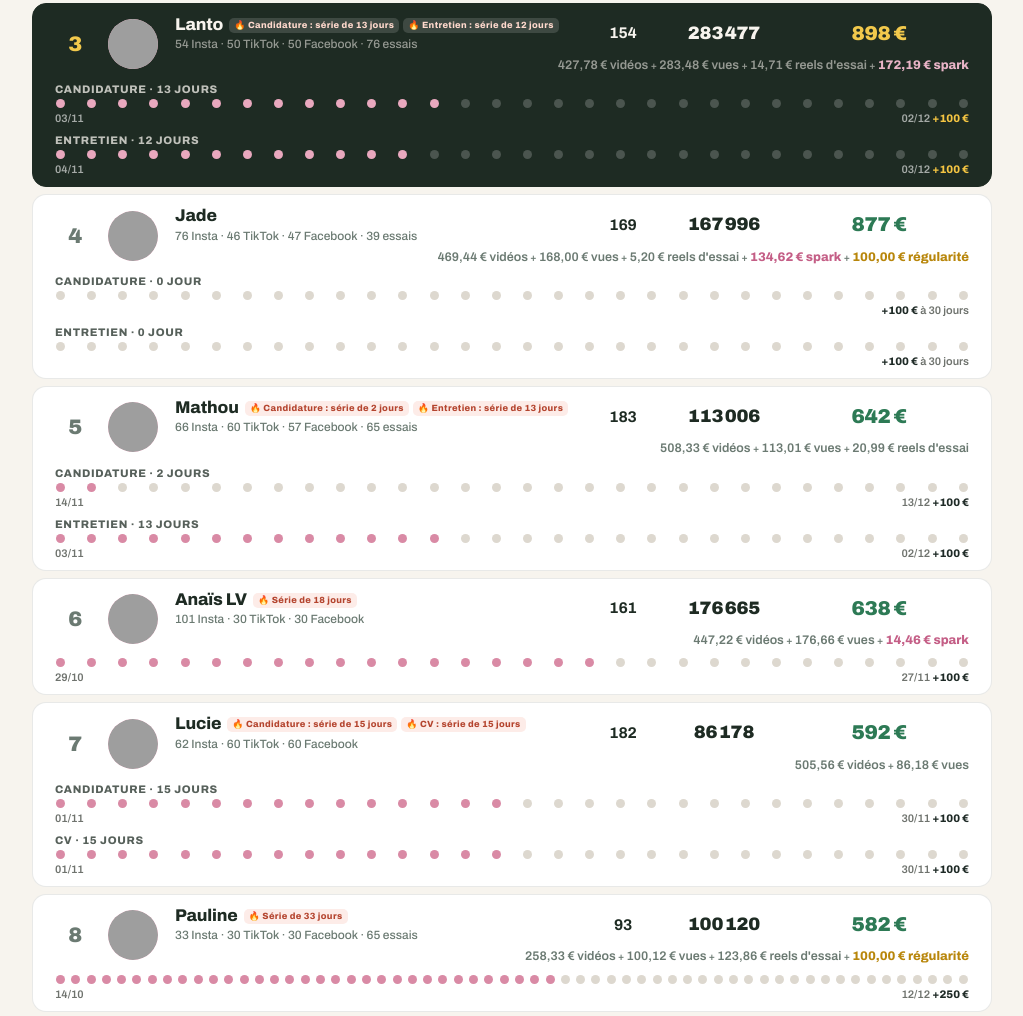
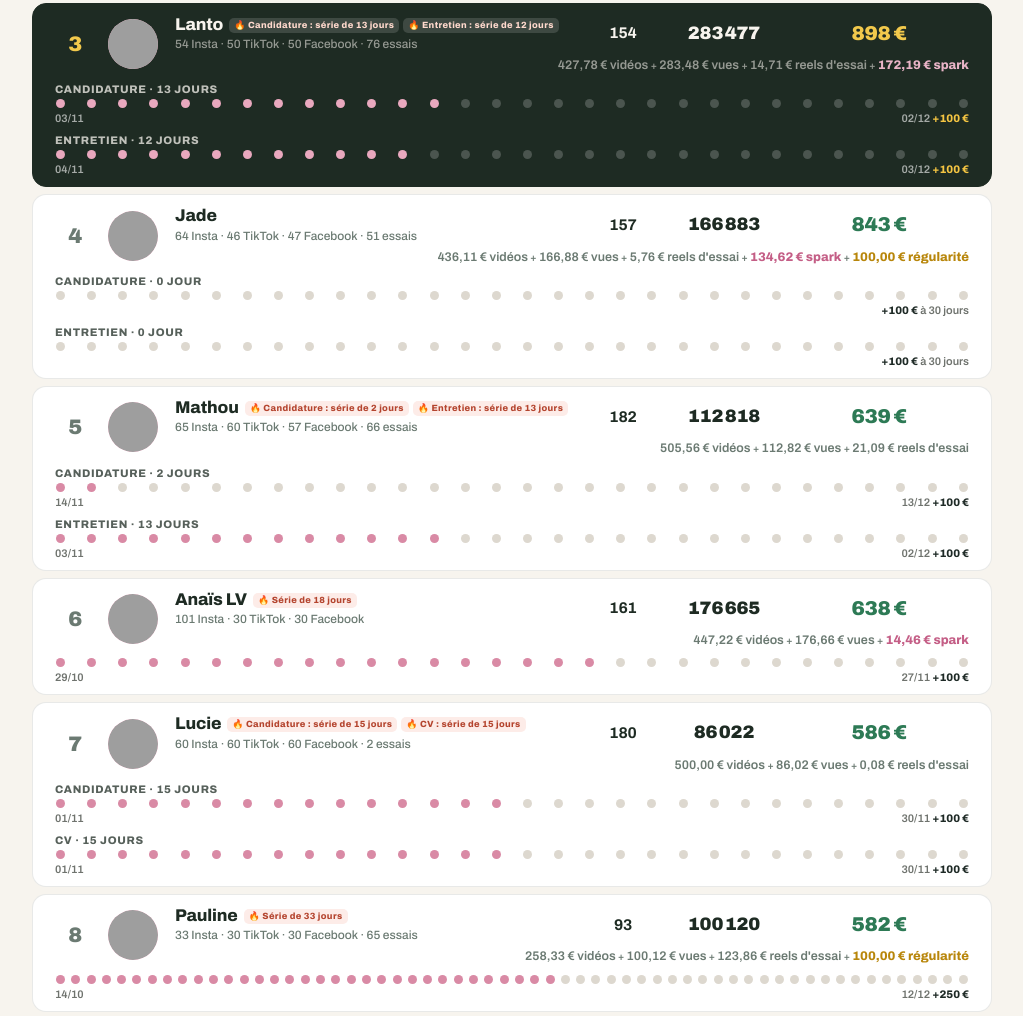
Before and after one commit to creator-ugc/creator-ugc.github.io, a plain HTML site: page novembre/index.html in a window 1280 px wide. Shown: the part 742-1758 px from the top of the page, without its empty margins (128-1151 px from the left). Drawn offline with Linux system fonts and the light colour scheme; grey boxes are pictures that could not be loaded.

Commit message:
Classements du 16/11/2026

```diff
--- a/novembre/index.html
+++ b/novembre/index.html
@@ -243,9 +243,9 @@
     <h1>Le classement<br><em>du mois de novembre</em></h1>
     <div class="period">Du 1<sup>er</sup> au 15 novembre · relevé du 16/11</div>
     <div class="totals">
-      <div><div class="tot-n">3 562 584</div><div class="tot-l">vues générées</div></div>
-      <div><div class="tot-n">2 524</div><div class="tot-l">vidéos publiées</div></div>
-      <div><div class="tot-n">12 372 €</div><div class="tot-l">redistribués</div></div>
+      <div><div class="tot-n">3 561 127</div><div class="tot-l">vues générées</div></div>
+      <div><div class="tot-n">2 509</div><div class="tot-l">vidéos publiées</div></div>
+      <div><div class="tot-n">12 330 €</div><div class="tot-l">redistribués</div></div>
     </div>
   </div>
   <div class="colhead">
@@ -282,20 +282,20 @@
   <div class="row">
     <div class="rank">4</div>
     <div class="ava">J<span class="ph" style="background-image:url(https://static.metricool.com/brand-logo/202609/7045218-file-12549096488021882369.jpeg)"></span></div>
-    <div class="who"><div class="name">Jade<span class="badges"></span></div><div class="sub">76 Insta · 46 TikTok · 47 Facebook · 39 essais</div></div>
-    <div class="cell c-vid"><span class="lbl">Vidéos</span><span class="num">169</span></div>
-    <div class="cell c-vue"><span class="lbl">Vues</span><span class="num views">167 996</span></div>
-    <div class="cell c-eur"><span class="lbl">Gains</span><span class="euro">877 €</span></div>
-    <div class="brk"><span class="n">469,44 € vidéos</span> + <span class="n">168,00 € vues</span> + <span class="n">5,20 € reels d'essai</span> + <span class="n s">134,62 € spark</span> + <span class="n p">100,00 € régularité</span></div>
+    <div class="who"><div class="name">Jade<span class="badges"></span></div><div class="sub">64 Insta · 46 TikTok · 47 Facebook · 51 essais</div></div>
+    <div class="cell c-vid"><span class="lbl">Vidéos</span><span class="num">157</span></div>
+    <div class="cell c-vue"><span class="lbl">Vues</span><span class="num views">166 883</span></div>
+    <div class="cell c-eur"><span class="lbl">Gains</span><span class="euro">843 €</span></div>
+    <div class="brk"><span class="n">436,11 € vidéos</span> + <span class="n">166,88 € vues</span> + <span class="n">5,76 € reels d'essai</span> + <span class="n s">134,62 € spark</span> + <span class="n p">100,00 € régularité</span></div>
 <div class="goal"><div style="font-size:11px;font-weight:800;letter-spacing:.06em;text-transform:uppercase;margin:0 0 4px;opacity:.75">Candidature · 0 jour</div><div class="dots"><i></i><i></i><i></i><i></i><i></i><i></i><i></i><i></i><i></i><i></i><i></i><i></i><i></i><i></i><i></i><i></i><i></i><i></i><i></i><i></i><i></i><i></i><i></i><i></i><i></i><i></i><i></i><i></i><i></i><i></i></div><div class="dlbl"><span class="dg"></span><span class="dd"><b>+100&nbsp;€</b> à 30 jours</span></div></div><div class="goal"><div style="font-size:11px;font-weight:800;letter-spacing:.06em;text-transform:uppercase;margin:0 0 4px;opacity:.75">Entretien · 0 jour</div><div class="dots"><i></i><i></i><i></i><i></i><i></i><i></i><i></i><i></i><i></i><i></i><i></i><i></i><i></i><i></i><i></i><i></i><i></i><i></i><i></i><i></i><i></i><i></i><i></i><i></i><i></i><i></i><i></i><i></i><i></i><i></i></div><div class="dlbl"><span class="dg"></span><span class="dd"><b>+100&nbsp;€</b> à 30 jours</span></div></div>  </div>
   <div class="row">
     <div class="rank">5</div>
     <div class="ava">M<span class="ph" style="background-image:url(https://static.metricool.com/brand-logo/202609/7072804-file-6979803115867789773.jpeg)"></span></div>
-    <div class="who"><div class="name">Mathou<span class="badges"><span class="b bf">🔥 Candidature : série de 2 jours</span><span class="b bf">🔥 Entretien : série de 13 jours</span></span></div><div class="sub">66 Insta · 60 TikTok · 57 Facebook · 65 essais</div></div>
-    <div class="cell c-vid"><span class="lbl">Vidéos</span><span class="num">183</span></div>
-    <div class="cell c-vue"><span class="lbl">Vues</span><span class="num views">113 006</span></div>
-    <div class="cell c-eur"><span class="lbl">Gains</span><span class="euro">642 €</span></div>
-    <div class="brk"><span class="n">508,33 € vidéos</span> + <span class="n">113,01 € vues</span> + <span class="n">20,99 € reels d'essai</span></div>
+    <div class="who"><div class="name">Mathou<span class="badges"><span class="b bf">🔥 Candidature : série de 2 jours</span><span class="b bf">🔥 Entretien : série de 13 jours</span></span></div><div class="sub">65 Insta · 60 TikTok · 57 Facebook · 66 essais</div></div>
+    <div class="cell c-vid"><span class="lbl">Vidéos</span><span class="num">182</span></div>
+    <div class="cell c-vue"><span class="lbl">Vues</span><span class="num views">112 818</span></div>
+    <div class="cell c-eur"><span class="lbl">Gains</span><span class="euro">639 €</span></div>
+    <div class="brk"><span class="n">505,56 € vidéos</span> + <span class="n">112,82 € vues</span> + <span class="n">21,09 € reels d'essai</span></div>
 <div class="goal"><div style="font-size:11px;font-weight:800;letter-spacing:.06em;text-transform:uppercase;margin:0 0 4px;opacity:.75">Candidature · 2 jours</div><div class="dots"><i class="on"></i><i class="on"></i><i></i><i></i><i></i><i></i><i></i><i></i><i></i><i></i><i></i><i></i><i></i><i></i><i></i><i></i><i></i><i></i><i></i><i></i><i></i><i></i><i></i><i></i><i></i><i></i><i></i><i></i><i></i><i></i></div><div class="dlbl"><span class="dg">14/11</span><span class="dd">13/12 <b>+100&nbsp;€</b></span></div></div><div class="goal"><div style="font-size:11px;font-weight:800;letter-spacing:.06em;text-transform:uppercase;margin:0 0 4px;opacity:.75">Entretien · 13 jours</div><div class="dots"><i class="on"></i><i class="on"></i><i class="on"></i><i class="on"></i><i class="on"></i><i class="on"></i><i class="on"></i><i class="on"></i><i class="on"></i><i class="on"></i><i class="on"></i><i class="on"></i><i class="on"></i><i></i><i></i><i></i><i></i><i></i><i></i><i></i><i></i><i></i><i></i><i></i><i></i><i></i><i></i><i></i><i></i><i></i></div><div class="dlbl"><span class="dg">03/11</span><span class="dd">02/12 <b>+100&nbsp;€</b></span></div></div>  </div>
   <div class="row">
     <div class="rank">6</div>
@@ -309,11 +309,11 @@
   <div class="row">
     <div class="rank">7</div>
     <div class="ava">L<span class="ph" style="background-image:url(https://static.metricool.com/brand-logo/202610/7706045-file-17700502164743337156.jpg)"></span></div>
-    <div class="who"><div class="name">Lucie<span class="badges"><span class="b bf">🔥 Candidature : série de 15 jours</span><span class="b bf">🔥 CV : série de 15 jours</span></span></div><div class="sub">62 Insta · 60 TikTok · 60 Facebook</div></div>
-    <div class="cell c-vid"><span class="lbl">Vidéos</span><span class="num">182</span></div>
-    <div class="cell c-vue"><span class="lbl">Vues</span><span class="num views">86 178</span></div>
-    <div class="cell c-eur"><span class="lbl">Gains</span><span class="euro">592 €</span></div>
-    <div class="brk"><span class="n">505,56 € vidéos</span> + <span class="n">86,18 € vues</span></div>
+    <div class="who"><div class="name">Lucie<span class="badges"><span class="b bf">🔥 Candidature : série de 15 jours</span><span class="b bf">🔥 CV : série de 15 jours</span></span></div><div class="sub">60 Insta · 60 TikTok · 60 Facebook · 2 essais</div></div>
+    <div class="cell c-vid"><span class="lbl">Vidéos</span><span class="num">180</span></div>
+    <div class="cell c-vue"><span class="lbl">Vues</span><span class="num views">86 022</span></div>
+    <div class="cell c-eur"><span class="lbl">Gains</span><span class="euro">586 €</span></div>
+    <div class="brk"><span class="n">500,00 € vidéos</span> + <span class="n">86,02 € vues</span> + <span class="n">0,08 € reels d'essai</span></div>
 <div class="goal"><div style="font-size:11px;font-weight:800;letter-spacing:.06em;text-transform:uppercase;margin:0 0 4px;opacity:.75">Candidature · 15 jours</div><div class="dots"><i class="on"></i><i class="on"></i><i class="on"></i><i class="on"></i><i class="on"></i><i class="on"></i><i class="on"></i><i class="on"></i><i class="on"></i><i class="on"></i><i class="on"></i><i class="on"></i><i class="on"></i><i class="on"></i><i class="on"></i><i></i><i></i><i></i><i></i><i></i><i></i><i></i><i></i><i></i><i></i><i></i><i></i><i></i><i></i><i></i></div><div class="dlbl"><span class="dg">01/11</span><span class="dd">30/11 <b>+100&nbsp;€</b></span></div></div><div class="goal"><div style="font-size:11px;font-weight:800;letter-spacing:.06em;text-transform:uppercase;margin:0 0 4px;opacity:.75">CV · 15 jours</div><div class="dots"><i class="on"></i><i class="on"></i><i class="on"></i><i class="on"></i><i class="on"></i><i class="on"></i><i class="on"></i><i class="on"></i><i class="on"></i><i class="on"></i><i class="on"></i><i class="on"></i><i class="on"></i><i class="on"></i><i class="on"></i><i></i><i></i><i></i><i></i><i></i><i></i><i></i><i></i><i></i><i></i><i></i><i></i><i></i><i></i><i></i></div><div class="dlbl"><span class="dg">01/11</span><span class="dd">30/11 <b>+100&nbsp;€</b></span></div></div>  </div>
   <div class="row">
     <div class="rank">8</div>
```
Also changed, not shown: bureau-9164745ccc93/index.html (+1 -1 lines), bureau-9164745ccc93/pilotage.html (+1 -1 lines).
